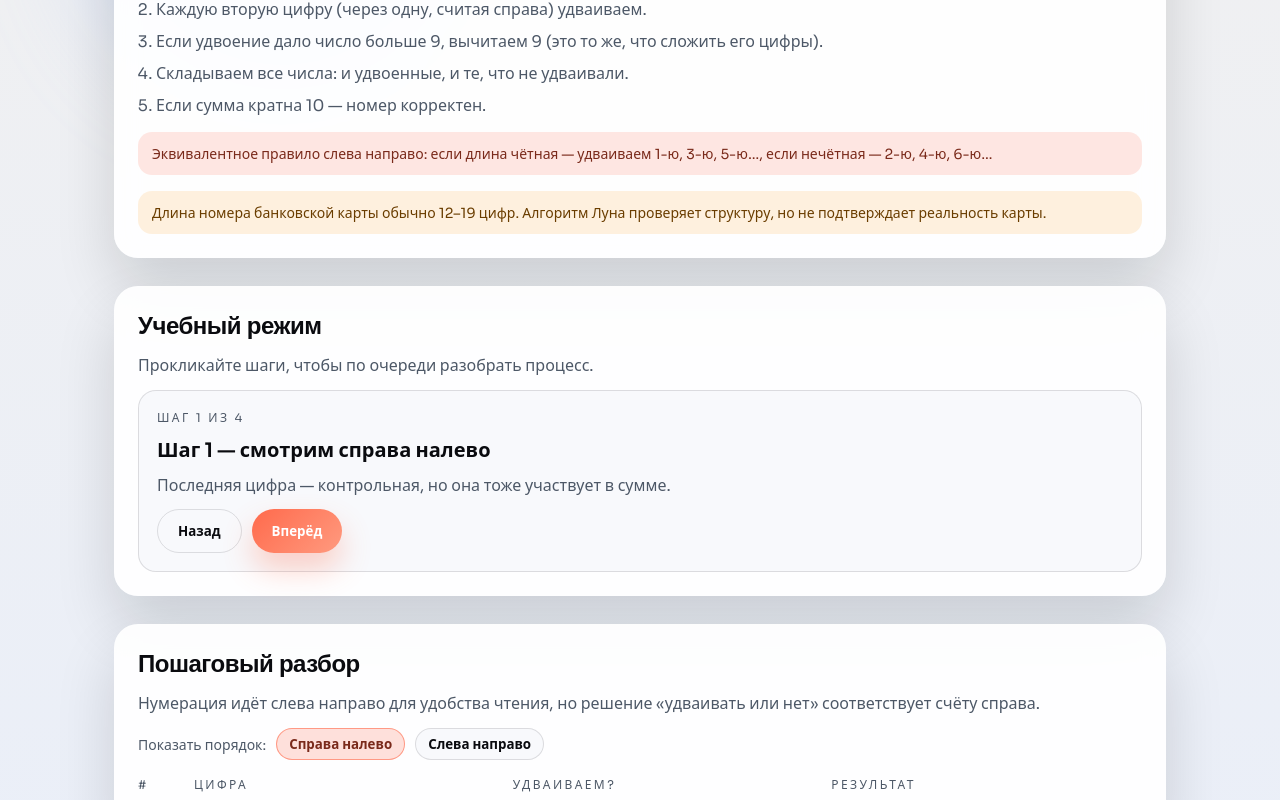
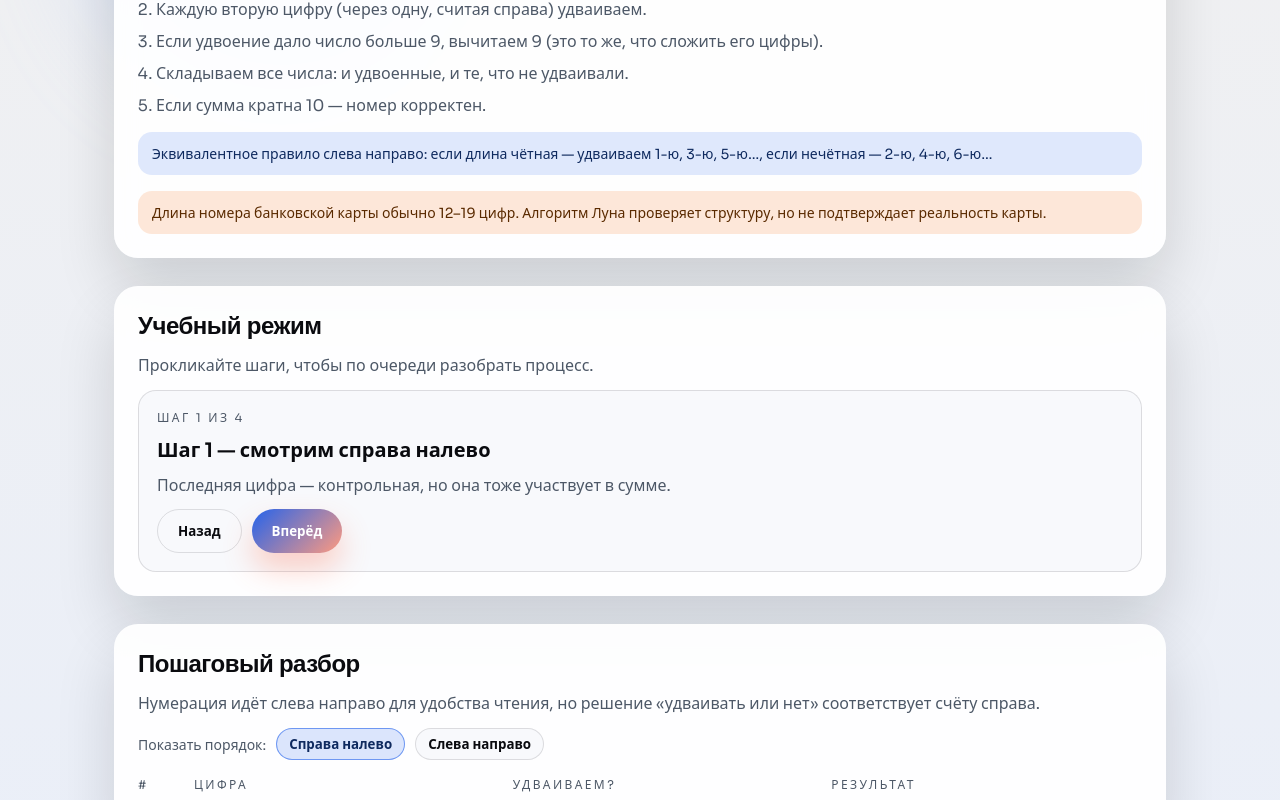
Before and after one commit to AlexMelanFromRingo/card-check-algo, an Angular app: page / in a window 1280 px wide. Shown: the part 880-1680 px from the top of the page. Built offline with nearby package versions, Linux system fonts and the light colour scheme.

Commit message:
Rebalance accent palette and contrast via color wheel

```diff
--- a/src/app/app.component.css
+++ b/src/app/app.component.css
@@ -282,24 +282,24 @@
   margin-top: 16px;
   padding: 12px 14px;
   border-radius: 14px;
-  background: rgba(255, 106, 76, 0.16);
-  color: #7a2a1b;
+  background: rgba(37, 99, 235, 0.14);
+  color: #0f2a5f;
   font-size: 14px;
 }
 
 .steps__note--muted {
-  background: rgba(255, 186, 92, 0.2);
-  color: #6a3d00;
+  background: rgba(249, 115, 22, 0.16);
+  color: #5a2a00;
 }
 
 :root.theme-dark .steps__note {
-  background: rgba(255, 138, 96, 0.22);
-  color: #ffe6dc;
+  background: rgba(96, 165, 250, 0.26);
+  color: #e5edff;
 }
 
 :root.theme-dark .steps__note--muted {
-  background: rgba(255, 200, 120, 0.24);
-  color: #ffe9c9;
+  background: rgba(251, 146, 60, 0.24);
+  color: #ffe8d0;
 }
 
 .tutorial {
@@ -369,15 +369,15 @@
 }
 
 .chip.active {
-  background: rgba(255, 106, 76, 0.2);
-  border-color: rgba(255, 106, 76, 0.6);
-  color: #7a2a1b;
+  background: rgba(37, 99, 235, 0.16);
+  border-color: rgba(37, 99, 235, 0.6);
+  color: #0f2a5f;
 }
 
 :root.theme-dark .chip.active {
-  background: rgba(255, 123, 92, 0.24);
-  border-color: rgba(255, 123, 92, 0.6);
-  color: #ffe2d8;
+  background: rgba(96, 165, 250, 0.28);
+  border-color: rgba(96, 165, 250, 0.6);
+  color: #e8f1ff;
 }
 
 .table__head,
@@ -409,7 +409,7 @@
   justify-content: center;
   padding: 4px 10px;
   border-radius: 999px;
-  background: rgba(13, 15, 20, 0.08);
+  background: rgba(37, 99, 235, 0.1);
   font-size: 12px;
   font-weight: 600;
   width: fit-content;
@@ -417,35 +417,35 @@
 }
 
 .table__row .pill--active {
-  background: rgba(255, 106, 76, 0.24);
-  color: #8a2b1b;
+  background: rgba(37, 99, 235, 0.2);
+  color: #0f2a5f;
 }
 
 :root.theme-dark .table__row .pill {
-  background: rgba(255, 255, 255, 0.12);
-  color: var(--ink);
+  background: rgba(96, 165, 250, 0.16);
+  color: #eaf0ff;
 }
 
 :root.theme-dark .table__row .pill--active {
-  background: rgba(255, 123, 92, 0.3);
-  color: #ffd3c8;
+  background: rgba(96, 165, 250, 0.28);
+  color: #eaf0ff;
 }
 
 .table__row:hover {
-  background: rgba(255, 255, 255, 0.4);
+  background: rgba(37, 99, 235, 0.08);
 }
 
 .table__row--spotlight {
-  background: rgba(255, 106, 76, 0.14);
+  background: rgba(37, 99, 235, 0.16);
   border-radius: 12px;
 }
 
 :root.theme-dark .table__row:hover {
-  background: rgba(255, 255, 255, 0.06);
+  background: rgba(96, 165, 250, 0.12);
 }
 
 :root.theme-dark .table__row--spotlight {
-  background: rgba(255, 123, 92, 0.22);
+  background: rgba(96, 165, 250, 0.22);
 }
 
 .table__row:last-child {
--- a/src/styles.css
+++ b/src/styles.css
@@ -6,9 +6,9 @@
   --bg-2: #e7eefc;
   --ink: #0a0b0f;
   --muted: #4d5867;
-  --accent: #ff6a4c;
-  --accent-2: #2866f5;
-  --accent-3: #25c28b;
+  --accent: #2563eb; /* blue primary */
+  --accent-2: #f97316; /* amber secondary */
+  --accent-3: #22c55e; /* green success */
   --card: rgba(255, 255, 255, 0.92);
   --surface: rgba(248, 249, 252, 0.95);
   --border: rgba(13, 15, 20, 0.12);
@@ -22,9 +22,9 @@
   --bg-2: #0f1626;
   --ink: #eaf0ff;
   --muted: #a6b3c7;
-  --accent: #ff7b5c;
-  --accent-2: #7aa2ff;
-  --accent-3: #35d29f;
+  --accent: #60a5fa;
+  --accent-2: #fb923c;
+  --accent-3: #34d399;
   --card: rgba(19, 25, 38, 0.92);
   --surface: rgba(24, 32, 48, 0.95);
   --border: rgba(160, 176, 204, 0.2);
```
